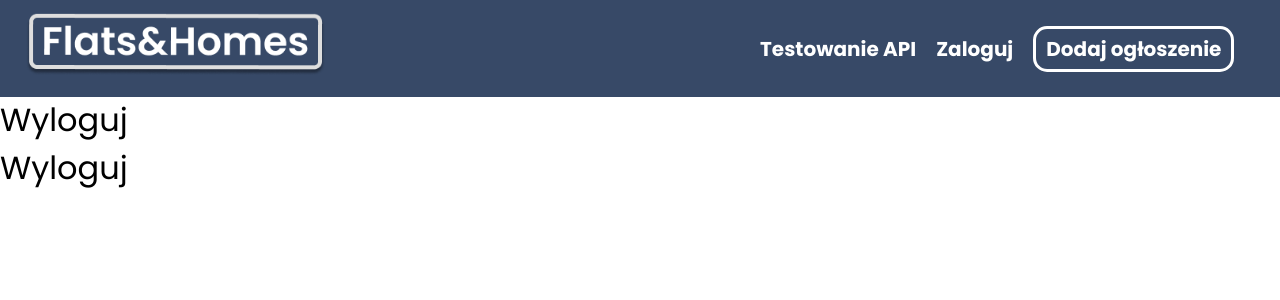
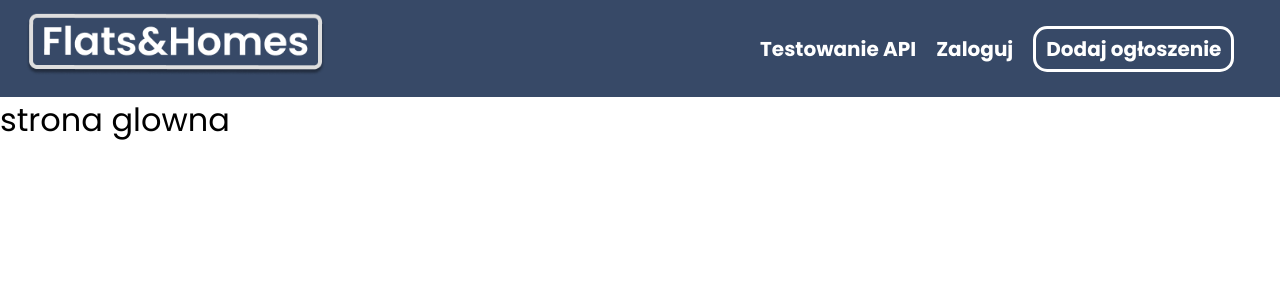
Before and after one commit to StefanSudyk/DATABASE_SOFTWARE_ENGINEERING_PROJECT, a React (Vite) app in the folder client/: page /Wyloguj in a window 1280 px wide. Shown: the top 300 px of the page. Built offline with nearby package versions, Linux system fonts and the light colour scheme.

Commit message:
Adding picture for login page

```diff
--- a/client/src/Components/Pages/Strona_glowna.jsx
+++ b/client/src/Components/Pages/Strona_glowna.jsx
@@ -1,4 +1,5 @@
 import React from 'react'
+
 
 const Strona_glowna = () => {
   return (
--- a/client/src/Components/Pages/Wyloguj.jsx
+++ b/client/src/Components/Pages/Wyloguj.jsx
@@ -1,22 +1,16 @@
 import React from 'react'
+
 
 const Wyloguj = () => {
   return (
     <div>
+        strona glowna
       <div>
-        Wyloguj
+      strona glowna
       </div>
       <div>
-        Wyloguj
+      strona glowna
       </div>
-      <div>
-        Wyloguj
-      </div>
-      <div>
-        Wyloguj
-      </div>
-
-
     </div>
   )
 }
--- a/client/src/Components/Pages/Zaloguj.jsx
+++ b/client/src/Components/Pages/Zaloguj.jsx
@@ -1,21 +1,10 @@
 import React from 'react'
+
 
 const Zaloguj = () => {
   return (
     <div>
-      <div>
-        zaloguj
-      </div>
-      <div>
-        zaloguj
-      </div>
-      <div>
-        zaloguj
-      </div>
-      <div>
-        zaloguj
-      </div>
-
+      <div>Witam</div>
     </div>
   )
 }
```
Also changed, not shown: client/src/assets/login_signup_picture.jpg (added).
